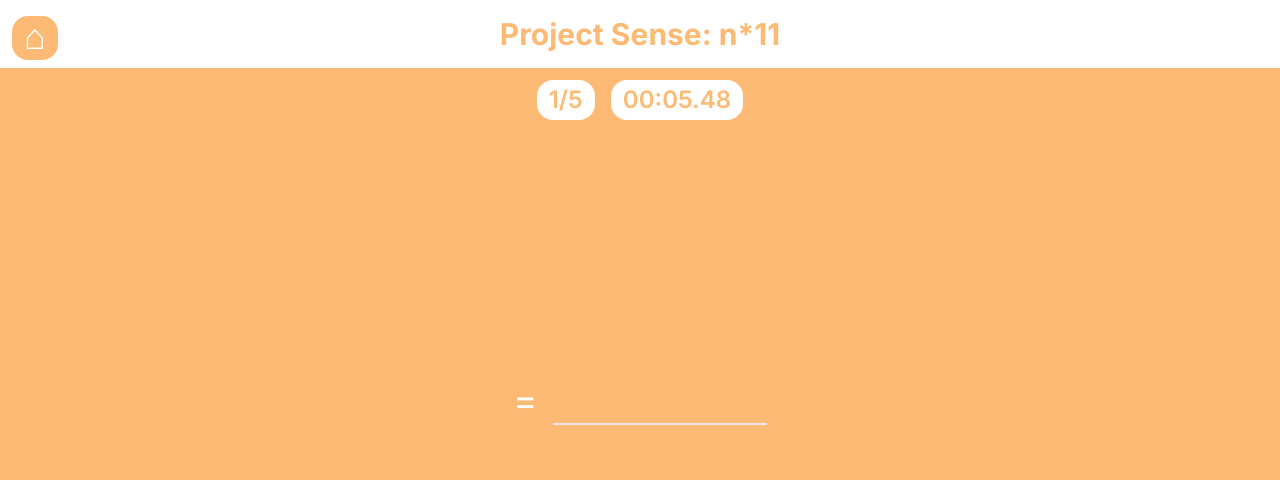
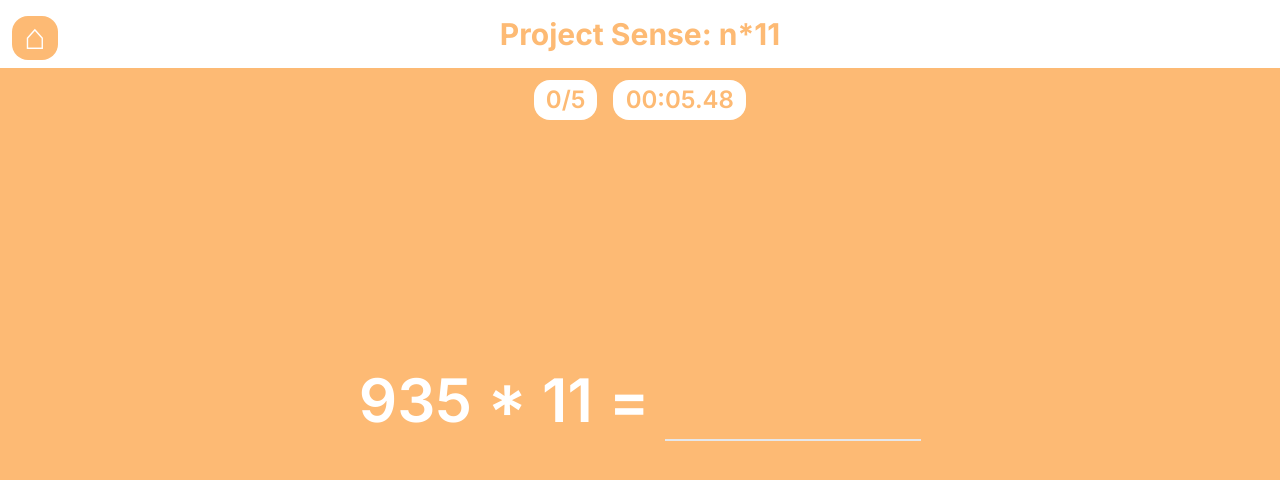
Before and after one commit to Vit4minD/projectSense, a Next.js app: page /home/practice/1 in a window 1280 px wide. Shown: the top 480 px of the page. Built offline with nearby package versions, Linux system fonts and the light colour scheme; no server answers.

Commit message:
FIRST TRICK DONE

```diff
--- a/app/components/trick.tsx
+++ b/app/components/trick.tsx
@@ -1,21 +1,42 @@
-import { useState } from "react";
+import { useEffect, useState } from "react";
+import { problemFunction } from "../utils/problemGenerator";
 
 type TrickProps = {
   trick: string;
   question: number;
   setQuestion: (value: React.SetStateAction<number>) => void;
+  questionLimited: boolean;
 };
 
-const Trick: React.FC<TrickProps> = ({ trick, setQuestion, question }) => {
+const Trick: React.FC<TrickProps> = ({
+  trick,
+  setQuestion,
+  question,
+  questionLimited,
+}) => {
   const [userAns, setUserAns] = useState("");
-  const [actualAns, setActualAns] = useState("");
+  const [pair, setPair] = useState({ body: "", ans: "temp" });
+
+  useEffect(() => {
+    setPair(problemFunction[trick]());
+  }, [trick]);
+
+  useEffect(() => {
+    if (userAns === pair["ans"]) {
+      setPair(problemFunction[trick]());
+      setUserAns(""); // Reset user answer
+      if (questionLimited) setQuestion(question + 1);
+    }
+  }, [userAns, pair, trick, setQuestion, question, questionLimited]);
 
   return (
-    <div className="text-4xl w-screen flex text-white flex-row justify-center items-center gap-x-4 fixed top-1/2 left-1/2 transform -translate-x-1/2 -translate-y-1/2">
+    <div className="font-semibold text-6xl w-screen flex text-white flex-row justify-center items-center gap-x-4 fixed top-1/2 left-1/2 transform -translate-x-1/2 -translate-y-1/2">
+      <div>{pair["body"]}</div>
       <div>=</div>
       <input
-        className="pb-2 w-1/6 focus:outline-none border-b-2 text-center bg-orange-300"
+        className="pb-2 w-1/5 focus:outline-none border-b-2 text-center bg-orange-300"
         type="text"
+        value={userAns}
         onChange={(e) => setUserAns(e.target.value)}
       />
     </div>
--- a/app/home/practice/[id]/page.tsx
+++ b/app/home/practice/[id]/page.tsx
@@ -17,16 +17,26 @@ const Home = ({ params }: { params: { id: string } }) => {
   const [questionLimited, setQuestionLimited] = useState(true);
   const [autoEnter, setAutoEnter] = useState(true);
   const colRef = collection(db, "users");
-  const [questions, setQuestions] = useState(1);
+  const [questions, setQuestions] = useState(0);
+  const [stopTimer, setStopTimer] = useState(false);
+
   useEffect(() => {
-    const timerId = setInterval(() => {
-      setElapsedTime(Date.now() - startTime);
-    }, 10);
-
+    let timerId: string | number | NodeJS.Timeout | undefined;
+    if (!stopTimer) {
+      timerId = setInterval(() => {
+        setElapsedTime(Date.now() - startTime);
+      }, 10);
+    }
     return () => {
       clearInterval(timerId);
     };
-  }, [startTime]);
+  }, [startTime, stopTimer]);
+
+  useEffect(() => {
+    if (questions == 5) {
+      setStopTimer(!stopTimer);
+    }
+  }, [questions, stopTimer]);
 
   const formatTime = (time: number) => {
     const milliseconds = Math.floor((time % 1000) / 10);
@@ -96,6 +106,7 @@ const Home = ({ params }: { params: { id: string } }) => {
         trick={params.id}
         question={questions}
         setQuestion={setQuestions}
+        questionLimited={questionLimited}
       />
     </main>
   );
--- /dev/null
+++ b/app/utils/problemGenerator.ts
@@ -0,0 +1,27 @@
+export const problemSet: { [key: number]: string } = {
+  1: "n * 11",
+  2: "n * 25",
+  3: "n / 101",
+  4: "n / 111",
+  5: "n % x",
+  6: "n - x",
+  7: "n + x",
+  8: "Nn * Xx",
+  9: "SQUARES",
+  10: "Tens Trick",
+  11: "Σ : n(n+1)/2",
+  12: "Estimation",
+  13: "90-110 x n",
+};
+
+export const problemFunction: { [key: string]: Function } = {
+  "1": n11,
+};
+
+function n11() {
+  let num = Math.floor(Math.random() * (999 - 15 + 1)) + 15;
+  return {
+    body: "" + num + " * 11",
+    ans: "" + num * 11,
+  };
+}
```
Also changed, not shown: app/utils/problemGenerators.ts (deleted, +0 -8 lines).
